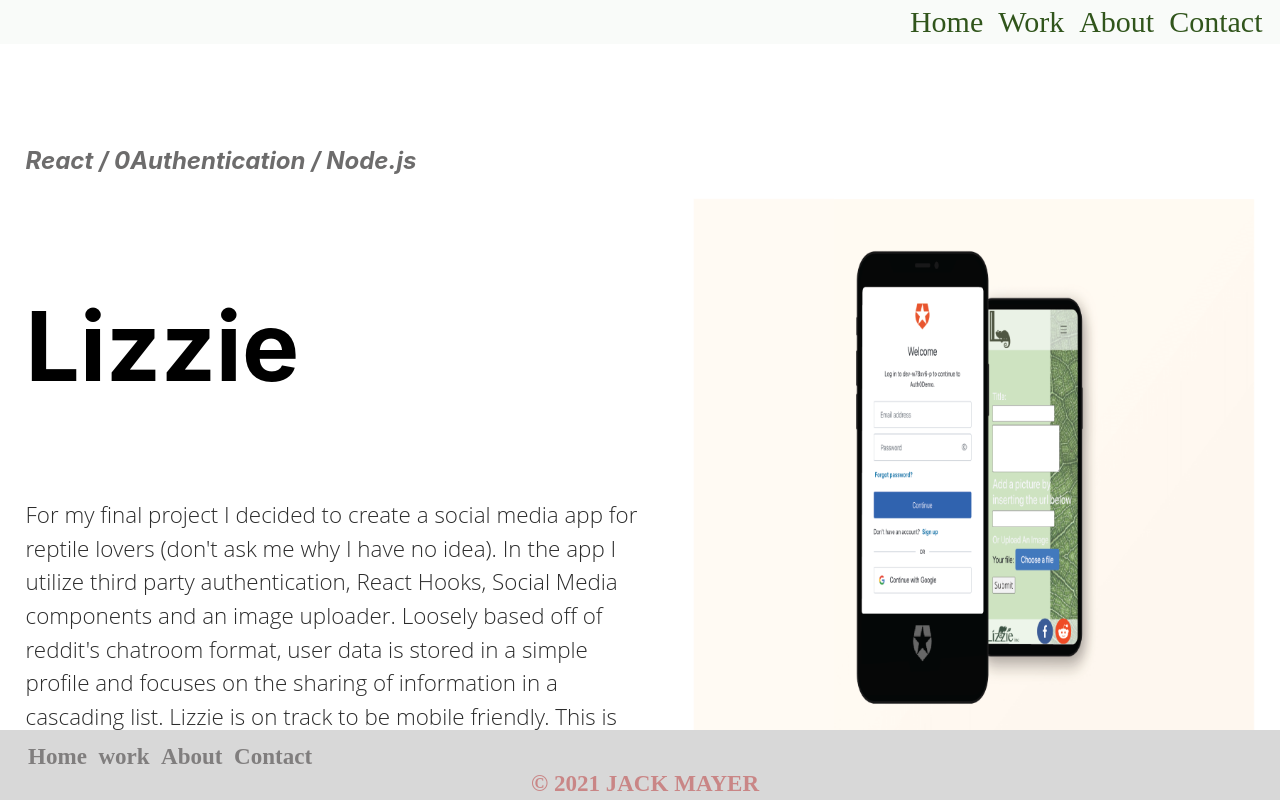
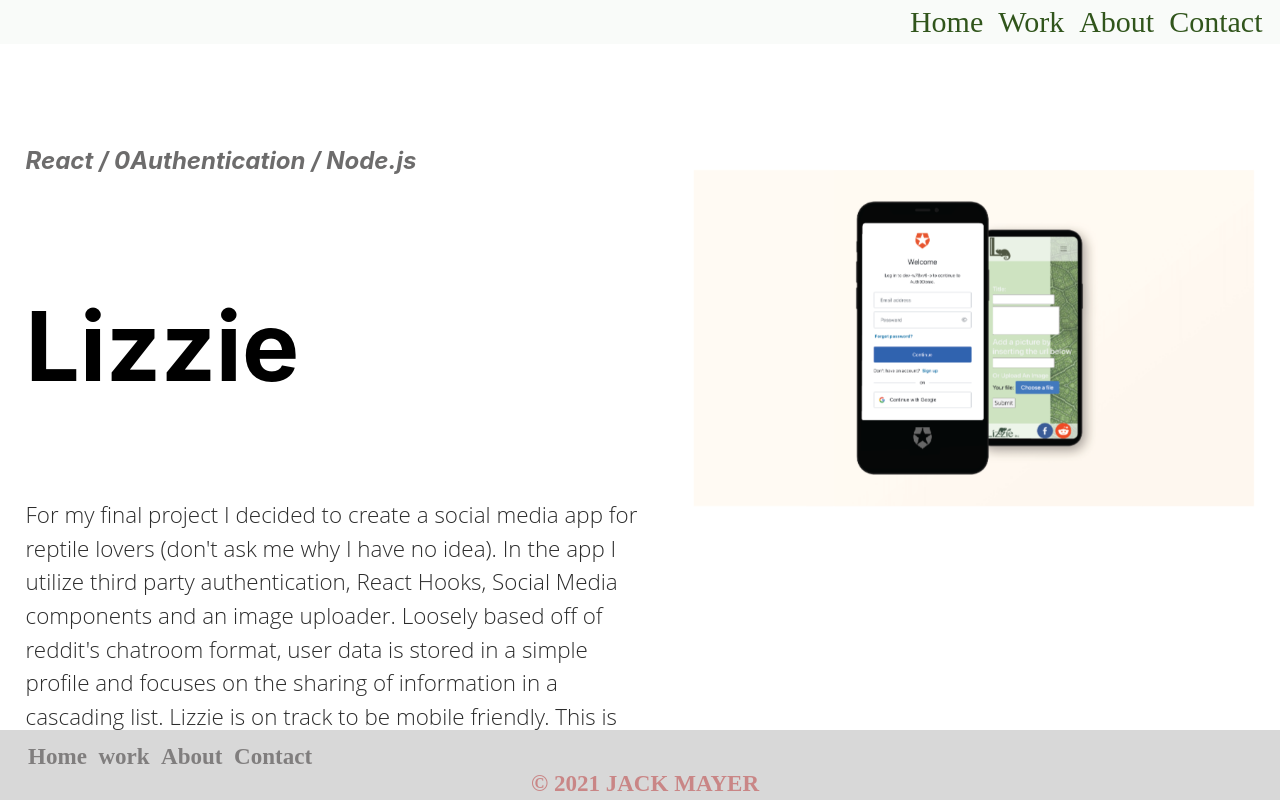
Before and after one commit to jekkiboi/my-full-site, a React (Create React App) app: page /lizzie in a window 1280 px wide. Shown: the top 800 px of the page. Built offline with nearby package versions, Linux system fonts and the light colour scheme; a web font is replaced by a local one.

Commit message:
please work

```diff
--- a/src/App.css
+++ b/src/App.css
@@ -332,3 +332,8 @@ a.yo:hover{
   align-items: center;
   margin: 0 auto;
 }
+
+.lizziephone{
+  width: 50%;
+  height:50%;
+}
--- a/src/pages/Lizzie.jsx
+++ b/src/pages/Lizzie.jsx
@@ -26,7 +26,7 @@ function Lizzie(){
                     </Fade>
                 </div>
                 <Fade right>
-                <img className='wayfarerlaptop' src={process.env.PUBLIC_URL + '/images/lizziephone.png'} alt=""/>
+                <img className='lizziephone' src={process.env.PUBLIC_URL + '/images/lizziephone.png'} alt=""/>
                 </Fade>
             </header>
 
```
